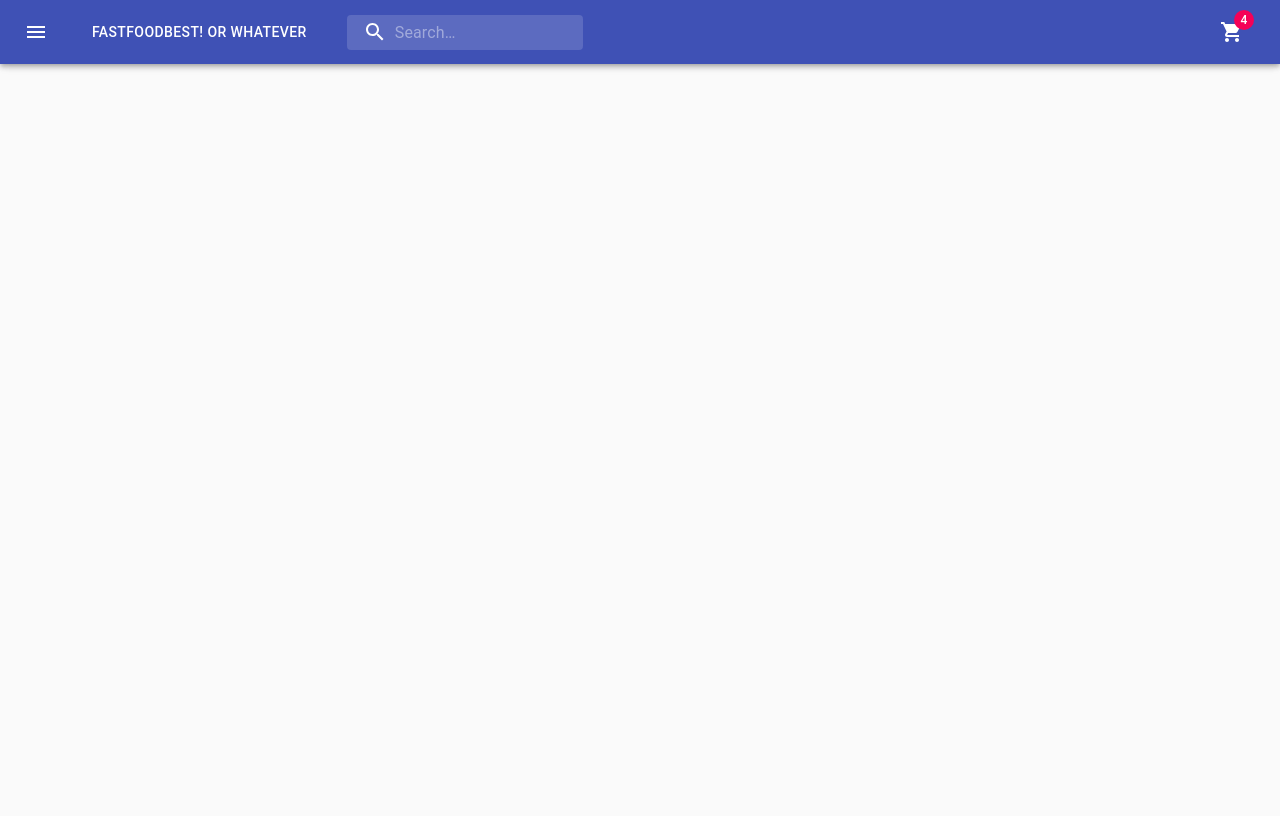
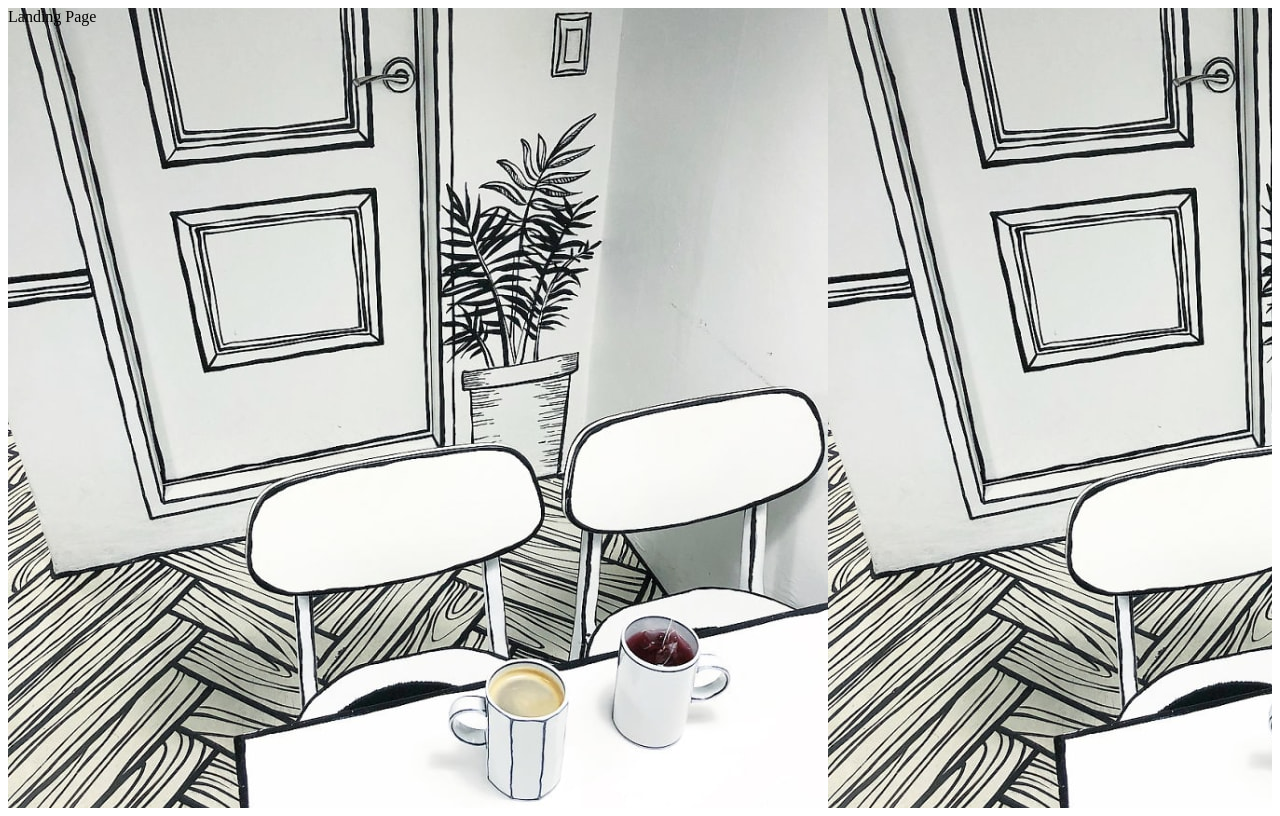
Before and after one commit to AguilarBrian/ec-webft11-G10, a React (Create React App) app in the folder Client/: page / in a window 1280 px wide. Built offline with nearby package versions, Linux system fonts and the light colour scheme.

Commit message:
LoginLangdinPre

```diff
--- a/Client/src/App.js
+++ b/Client/src/App.js
@@ -2,16 +2,18 @@ import React from 'react';
 import { Route } from "react-router-dom";
 import { userContext } from './components/userContext';
 import { Home } from './pages/Home';
-import PageAddProduct from './pages/AddProduct/PageAddProduct'
-import ProductCard from './components/ProductCard/ProductCard'
-import PageAddCategory from './pages/AddCategory/PageAddCategory'
+import PageAddProduct from './pages/addProduct/PageAddProduct'
+import ProductCard from './components/productCard/ProductCard'
+import PageAddCategory from './pages/addCategory/PageAddCategory'
+import LandingPage from './pages/landingPage/LandingPage'
 //import  UploadImage  from './components/UploadImage';
 
 function App() {
   return (
     <React.Fragment>
       <userContext.Provider value={{}}>
-        <Route exact path='/' component={Home} />
+        <Route exact path='/' component={LandingPage} />
+        <Route exact path='/home' component={Home} />
         <Route path='/createProduct' component={PageAddProduct} />
         <Route path='/productcard' component={ProductCard} />
         <Route path='/createCategory' component={PageAddCategory} />
--- /dev/null
+++ b/Client/src/components/Login/LogIn.js
@@ -0,0 +1,15 @@
+import React from 'react';
+import {makeStyles} from '@material-ui/core/styles'
+import { useStyles } from './styleLogIn';
+
+
+function LogIn(props) {
+    const classes = useStyles()
+    return (
+        <div className={classes.root}>
+            Landing Page
+        </div>
+    );
+}
+
+export default LogIn;
--- /dev/null
+++ b/Client/src/components/Login/styleLogIn.js
@@ -0,0 +1,8 @@
+import { makeStyles } from '@material-ui/core/styles';
+
+export const useStyles = makeStyles((theme) => ({
+    root: {
+        minHeight: '100vh',
+        backgroundImage: `url(${process.env.PUBLIC_URL+'/C-.jpg'})`,
+    },
+}))
--- a/Client/src/pages/AddProduct/PageAddProduct.js
+++ b/Client/src/pages/AddProduct/PageAddProduct.js
@@ -1,6 +1,6 @@
 import React from 'react';
-import AppBar from '../../components/AppBar/AppBar'
-import AddProduct from '../../components/Product/AddProduct'
+import AppBar from '../../components/appBar/AppBar'
+import AddProduct from '../../components/product/AddProduct'
 
 function PageAddProduct(props) {
     return (
--- /dev/null
+++ b/Client/src/pages/landingPage/LandingPage.js
@@ -0,0 +1,12 @@
+import React from 'react';
+import LogIn from '../../components/login/LogIn'
+
+function PageLogIn(props) {
+    return (
+        <div>
+            <LogIn/>
+        </div>
+    );
+}
+
+export default PageLogIn;
```
Also changed, not shown: Client/public/C-.jpg (added).
